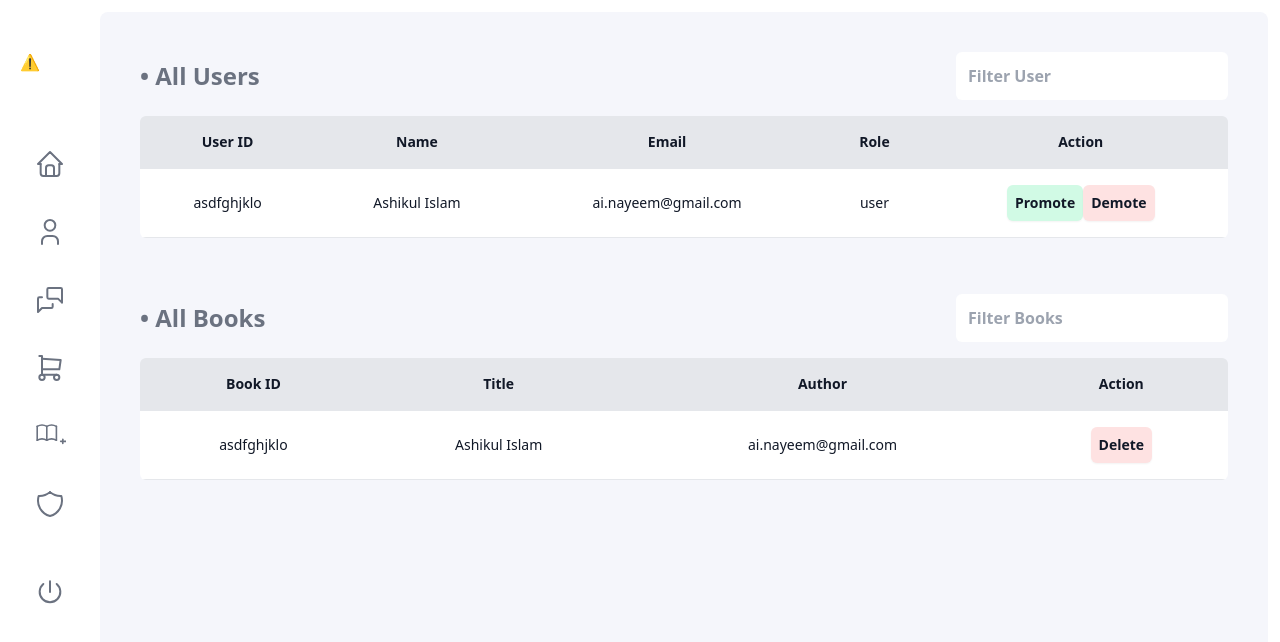
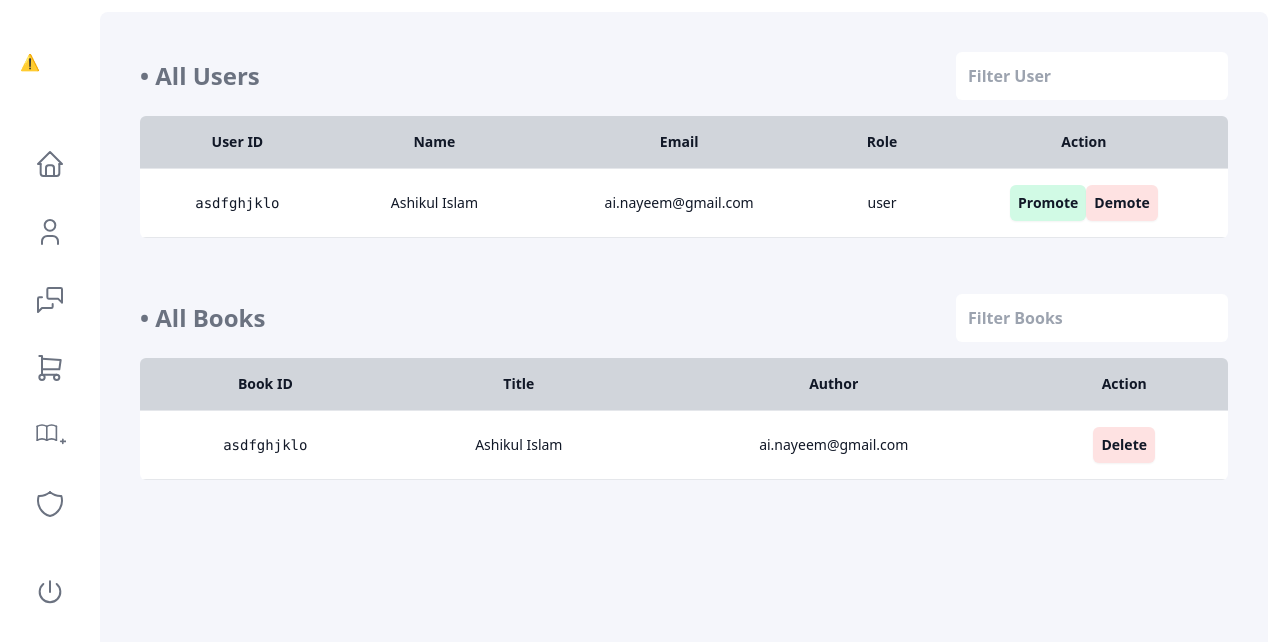
Before and after one commit to aushamim/Library-Management-System-Client, a React (Create React App) app: page /admin in a window 1280 px wide. Shown: the top 642 px of the page. Built offline with nearby package versions, Linux system fonts and the light colour scheme; no server answers; sample sign-in values are in the browser's storage.

Commit message:
table edited

```diff
--- a/src/Pages/Admin/Admin.js
+++ b/src/Pages/Admin/Admin.js
@@ -24,7 +24,7 @@ const Admin = () => {
             <div className="py-4 inline-block min-w-full sm:px-6 lg:px-8">
               <div className="overflow-hidden rounded-md">
                 <table className="min-w-full text-center">
-                  <thead className="border-b bg-gray-200 font-semibold">
+                  <thead className="border-b bg-gray-300 font-semibold">
                     <tr>
                       <th
                         scope="col"
@@ -60,19 +60,19 @@ const Admin = () => {
                   </thead>
                   <tbody>
                     <tr className="bg-white border-b">
-                      <td className="px-6 py-4 whitespace-nowrap text-sm font-medium text-gray-900">
+                      <td className="px-6 py-4 whitespace-nowrap text-sm text-gray-900 font-mono">
                         asdfghjklo
                       </td>
-                      <td className="text-sm text-gray-900 font-light px-6 py-4 whitespace-nowrap">
+                      <td className="text-sm text-gray-900 px-6 py-4 whitespace-nowrap">
                         Ashikul Islam
                       </td>
-                      <td className="text-sm text-gray-900 font-light px-6 py-4 whitespace-nowrap">
+                      <td className="text-sm text-gray-900 px-6 py-4 whitespace-nowrap">
                         ai.nayeem@gmail.com
                       </td>
-                      <td className="text-sm text-gray-900 font-light px-6 py-4 whitespace-nowrap">
+                      <td className="text-sm text-gray-900 px-6 py-4 whitespace-nowrap">
                         user
                       </td>
-                      <td className="text-sm text-gray-900 font-light px-6 py-4 whitespace-nowrap flex items-center justify-center">
+                      <td className="text-sm text-gray-900 px-6 py-4 whitespace-nowrap flex items-center justify-center">
                         <button className="bg-emerald-100 hover:bg-emerald-300 transition ease-in-out duration-500 shadow-sm p-2 rounded-md font-semibold">
                           Promote
                         </button>
@@ -110,7 +110,7 @@ const Admin = () => {
             <div className="py-4 inline-block min-w-full sm:px-6 lg:px-8">
               <div className="overflow-hidden rounded-md">
                 <table className="min-w-full text-center">
-                  <thead className="border-b bg-gray-200 font-semibold">
+                  <thead className="border-b bg-gray-300 font-semibold">
                     <tr>
                       <th
                         scope="col"
@@ -140,16 +140,16 @@ const Admin = () => {
                   </thead>
                   <tbody>
                     <tr className="bg-white border-b">
-                      <td className="px-6 py-4 whitespace-nowrap text-sm font-medium text-gray-900">
+                      <td className="px-6 py-4 whitespace-nowrap text-sm text-gray-900 font-mono">
                         asdfghjklo
                       </td>
-                      <td className="text-sm text-gray-900 font-light px-6 py-4 whitespace-nowrap">
+                      <td className="text-sm text-gray-900 px-6 py-4 whitespace-nowrap">
                         Ashikul Islam
                       </td>
-                      <td className="text-sm text-gray-900 font-light px-6 py-4 whitespace-nowrap">
+                      <td className="text-sm text-gray-900 px-6 py-4 whitespace-nowrap">
                         ai.nayeem@gmail.com
                       </td>
-                      <td className="text-sm text-gray-900 font-light px-6 py-4 whitespace-nowrap flex items-center justify-center">
+                      <td className="text-sm text-gray-900 px-6 py-4 whitespace-nowrap flex items-center justify-center">
                         <button className="bg-red-100 hover:bg-red-300 transition ease-in-out duration-500 shadow-sm p-2 rounded-md font-semibold">
                           Delete
                         </button>
```
Also changed, not shown: 1 other file (tests, documents, lock files or other folders).
